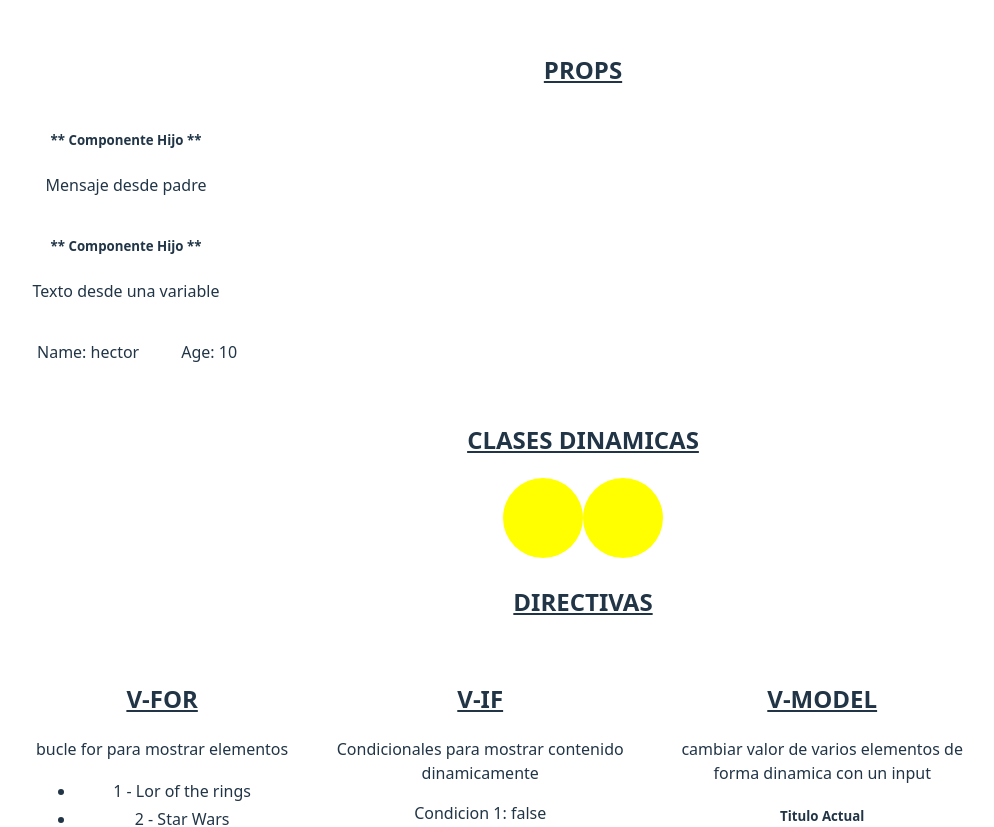
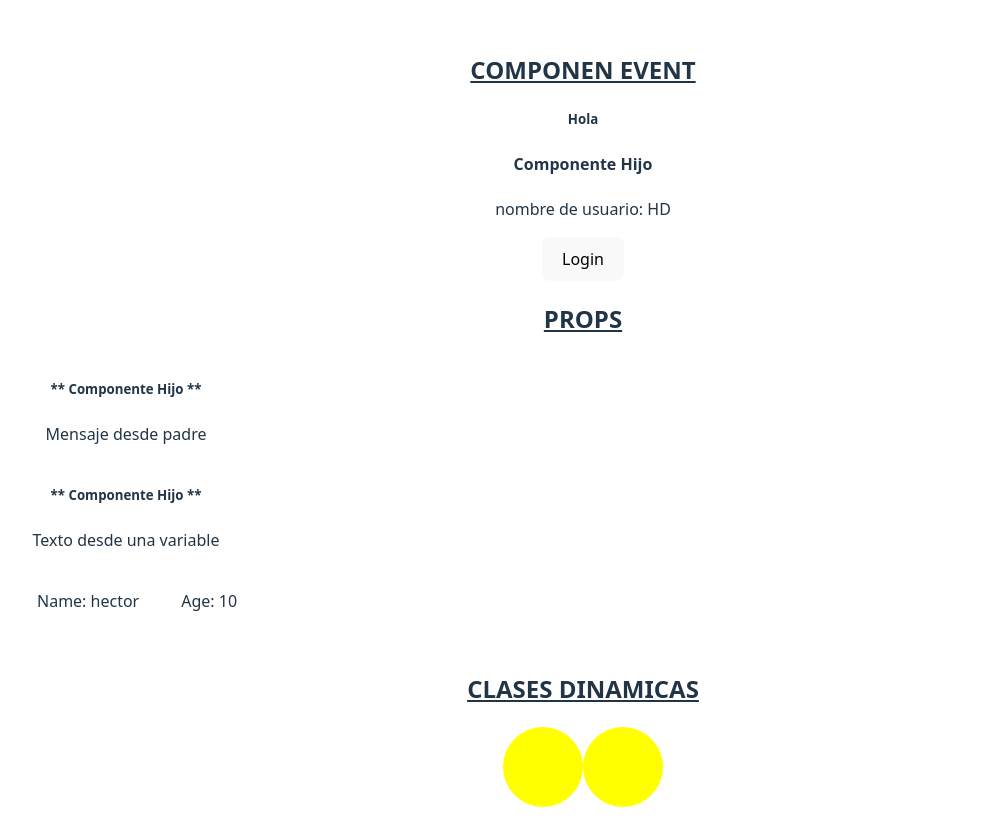
Before and after one commit to RamconDev/Vue-AmazingCode, a Vue app: page / in a window 1280 px wide. Shown: the top 827 px of the page, without its empty margins (57-1051 px from the left). Built offline with nearby package versions, Linux system fonts and the light colour scheme.

Commit message:
component-event - enviar data desde componente hijo a padre por medio de funciones

```diff
--- a/src/App.vue
+++ b/src/App.vue
@@ -7,9 +7,13 @@
     import VIfCopmponen from './components/directivas/VIfCopmponen.vue';
     import VForComponent from './components/directivas/VForComponent.vue';
     import PadreComponent from './components/props/PadreComponent.vue';
+    import PadreEventComponent from './components/component-events/PadreEventComponent.vue';
 </script>
 
 <template>
+    <h2>Componen Event</h2>
+    <PadreEventComponent></PadreEventComponent>
+
     <h2>Props</h2>
     <PadreComponent></PadreComponent>
 
--- /dev/null
+++ b/src/components/component-events/HijoComponent.vue
@@ -0,0 +1,25 @@
+<script setup>
+    import { ref } from 'vue';
+
+    const emit = defineEmits([
+        "login"
+    ]);
+
+    const userName = ref("HD");
+
+    const login = () => {
+        emit("login", userName.value)
+    }
+</script>
+
+<template>
+    <h4>Componente Hijo</h4>
+
+    <p>nombre de usuario: {{ userName }}</p>
+
+    <button @click="login">Login</button>
+</template>
+
+<style scoped>
+
+</style>
--- /dev/null
+++ b/src/components/component-events/PadreEventComponent.vue
@@ -0,0 +1,20 @@
+<script setup>
+    import { ref } from 'vue';
+    import HijoComponent from './HijoComponent.vue';
+
+    const name = ref("");
+
+    const setName = (e) => {
+        name.value = e;
+    }
+</script>
+
+<template>
+    <h5>Hola {{ name }}</h5>
+
+    <HijoComponent @login="setName"></HijoComponent>
+</template>
+
+<style scoped>
+
+</style>
```
